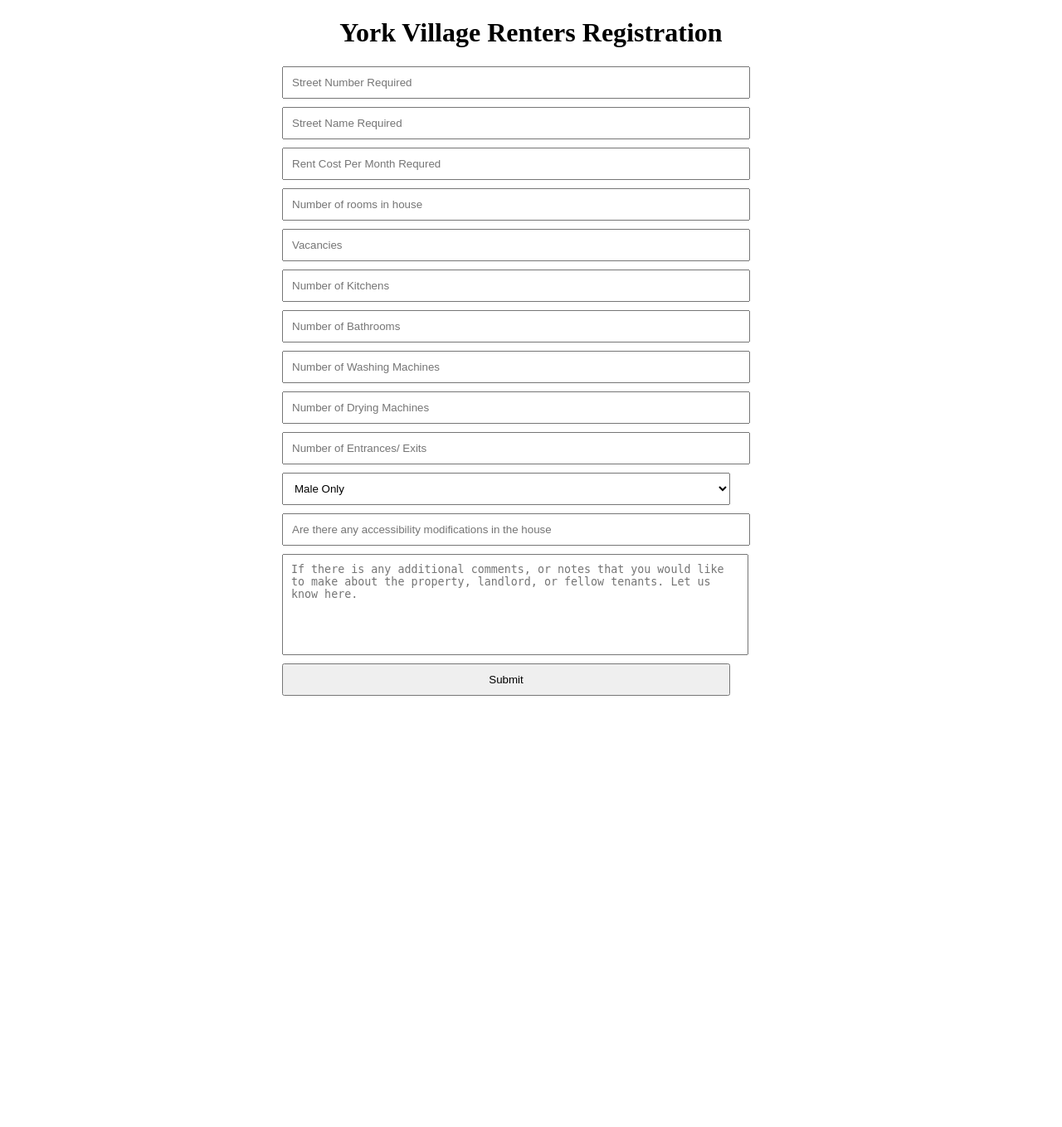
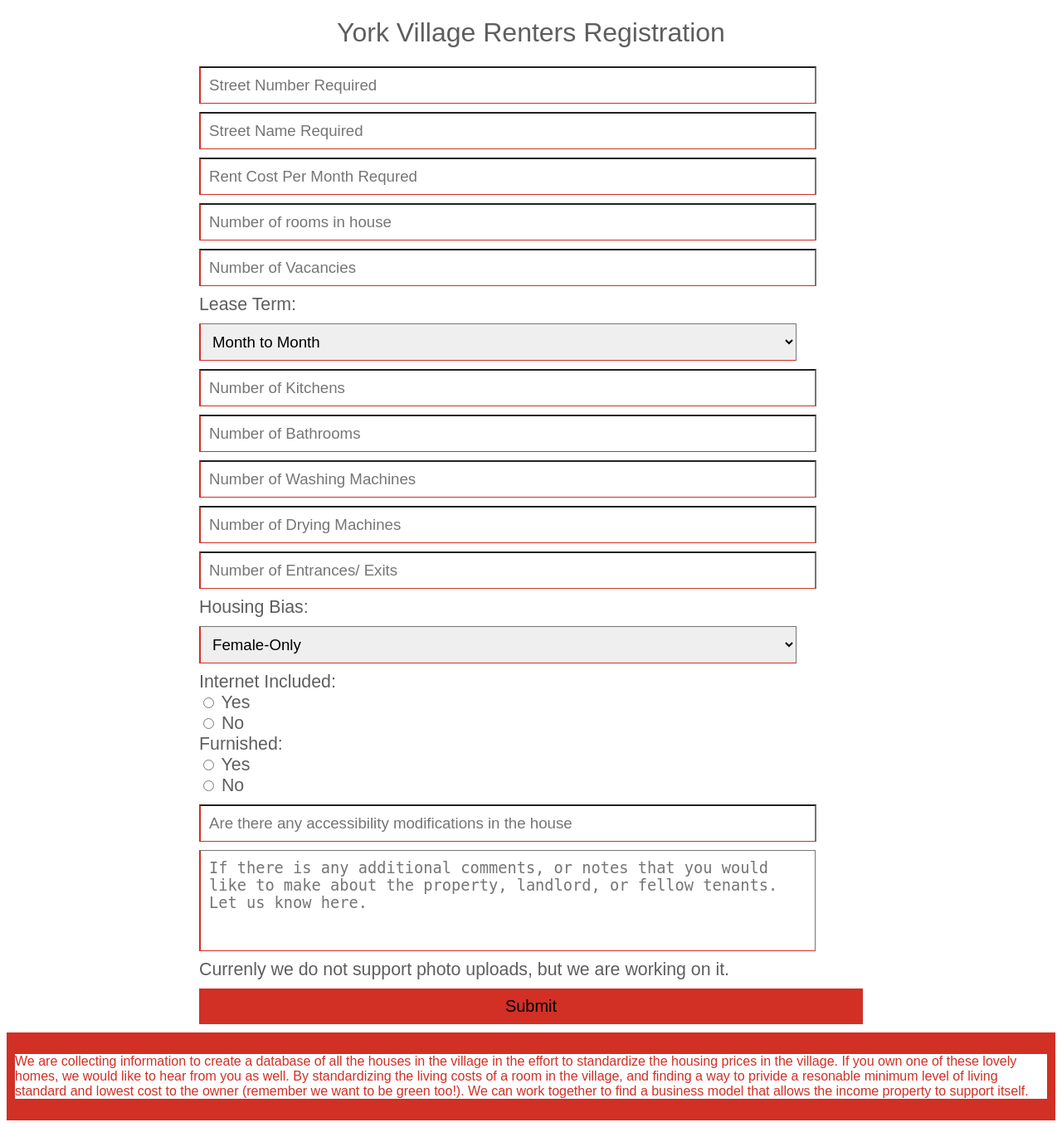
Before and after one commit to shaneguignard/me, a PHP site: the page made by webapps/YVHA Registry/rentersForm.html in a window 1280 px wide. Shown: the whole page at 83% size. Before the commit the page ends 839 px from the top, so only its background shows below. Run offline with PHP 8.4, Linux system fonts and the light colour scheme.

Commit message:
renters registry form updates

```diff
--- a/webapps/YVHA Registry/gallery.php
+++ b/webapps/YVHA Registry/gallery.php
@@ -5,7 +5,11 @@
 <html>
     <head>
         <title>YVHA Gallery</title>
-
+        <style>
+        h1{
+            text-align:center;
+        }
+        </style>
     </head>
 <body>
     <h1>The Village Gallery</h1>
--- a/webapps/YVHA Registry/rentersForm.html
+++ b/webapps/YVHA Registry/rentersForm.html
@@ -6,60 +6,131 @@
     <style>
         h1 {
             text-align: center;
+            font-weight: 100;
+            color: #5e5e5e;
+        }
+
+        body {
+            font-family: sans-serif;
         }
 
         form {
-            width:100%;
-            max-width: 600px;
-            display:block;
-            margin-left:auto;
-            margin-right:auto;
-
+            color: #5e5e5e;
+            font-weight: 100;
+            width: 100%;
+            max-width: 800px;
+            display: block;
+            margin-left: auto;
+            margin-right: auto;
+            font-size: 16pt;
 
         }
 
-        input,
+        input[type='number'],
+        input[type='text'],
+        input[type='submit'],
         textarea,
         select {
+            font-size: 14pt;
             display: table;
             width: 90%;
             margin-bottom: 10px;
             margin-top: 10px;
             padding: 10px;
+            border-bottom: 1px solid #d22f25;
+            border-left: 2px solid #d22f25;
         }
 
         textarea {
             height: 100px;
         }
+
+        input[type='submit'] {
+            background: #d22f25;
+            border-left: 2px solid #d22f25;
+            font-size: 20px;
+            border: 0px;
+            width: 100%;
+        }
+
+        #foo{
+            background: #d22f25;
+            color: black;
+            padding: 10px;
+        }
+        #foo p{
+            background: white;
+            color: #d22f25;
+        }
     </style>
+
 </head>
 
 <body>
     <h1>York Village Renters Registration</h1>
 
     <form id='renter' method="POST" action='post.php'>
-        <input name='number' type='text' placeholder="Street Number Required">
-        <input name='streetname' type='text' placeholder="Street Name Required">
-        <input name='rent' type='number' placeholder="Rent Cost Per Month Requred">
-        <input name='rooms' type='number' placeholder='Number of rooms in house'>
-        <input name='vacancies' type='number' placeholder='Vacancies'>
-        <input name='kitchens' type='number' placeholder='Number of Kitchens'>
-        <input name='bathrooms' type='number' placeholder='Number of Bathrooms'>
-        <input name='washers' type='number' placeholder="Number of Washing Machines">
-        <input name='dryers' type='number' placeholder='Number of Drying Machines'>
-        <input name='doors' type='number' placeholder='Number of Entrances/ Exits'>
+        <input name='number' type='text' placeholder="Street Number Required" required>
+        <input name='streetname' type='text' placeholder="Street Name Required" required>
+        <input name='rent' type='text' placeholder="Rent Cost Per Month Requred" required>
+        <input name='rooms' type='text' placeholder='Number of rooms in house'>
+        <!-- <select name='type'>
+            <option value='subletting'>Sublet</option>
+            <option value='renting'>Rental</option>
+        </select> -->
+        <input name='vacancies' type='text' placeholder='Number of Vacancies'>
+        Lease Term:
+        <select name='term'>
+            <option value='m2m'>Month to Month</option>
+            <option value='1'>1 Month</option>
+            <option value='2'>2 Months</option>
+            <option value='3'>3 Months</option>
+            <option value='4'>4 Months</option>
+            <option value='5'>5 Months</option>
+            <option value='6'>6 Months</option>
+            <option value='7'>7 Months</option>
+            <option value='8'>8 Months</option>
+            <option value='12'>12 Months</option>
+            <option value='16'>16 Months</option>
+            <option value='more'>More</option>
+        </select>
+        <input name='kitchens' type='text' placeholder='Number of Kitchens'>
+        <input name='bathrooms' type='text' placeholder='Number of Bathrooms'>
+        <input name='washers' type='text' placeholder="Number of Washing Machines">
+        <input name='dryers' type='text' placeholder='Number of Drying Machines'>
+        <input name='doors' type='text' placeholder='Number of Entrances/ Exits'>
+        Housing Bias:
         <select name='bias'>
-            <opiton value='none'>Housing Bias</opiton>
-            <option value='male-only'>Male Only</option>
-            <option value='female-only'>Female Only</option>
-            <option value='both'>Both</option>
+            <option value='female-only'>Female-Only</option>
+            <option value='co-ed'>Co-Ed</option>
         </select>
+        Internet Included: </br>
+        <input type='radio' name='internet' value='yes'> Yes</br>
+        <input type='radio' name='internet' value='no'> No</br>
+        Furnished: </br>
+        <input type='radio' name='furniture' value='yes'> Yes</br>
+        <input type='radio' name='furniture' value='no'> No
         <!-- http://www.ohrc.on.ca/en/part-i-%E2%80%93-freedom-discrimination/housing-4 -->
         <input name='accessibility' type='text' placeholder='Are there any accessibility modifications in the house'>
         <textarea name='notes' type='text'
             placeholder='If there is any additional comments, or notes that you would like to make about the property, landlord, or fellow tenants. Let us know here.'></textarea>
+        <!-- Future Photo upload option -->
+        <!-- https://www.w3schools.com/php/php_file_upload.asp -->
+        Currenly we do not support photo uploads, but we are working on it.
         <input name='sumbit' type='Submit'>
     </form>
+    <div id='foo'>
+        <!-- Double check with the guys about this should be a well scripted message -->
+        <p>
+            We are collecting information to create a database of all the houses in the village in the effort
+            to standardize the housing prices in the village. If you own one of these lovely homes, we would
+            like to hear from you as well. By standardizing the living costs of a room in the village, and finding
+            a way to privide a resonable minimum level of living standard and lowest cost to the owner
+            (remember we want to be green too!). We can work together to find a business model that allows
+            the income property to support itself.
+        </p>
+
+    </div>
 </body>
 
 </html>
```
Also changed, not shown: webapps/YVHA Registry/post.php (+15 -2 lines), 3 other files.
